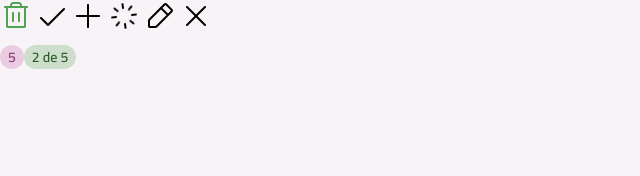
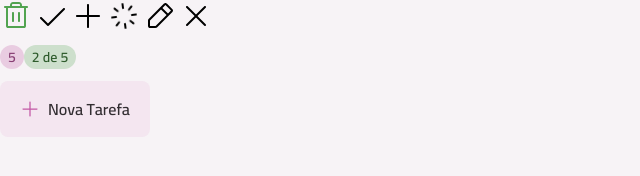
Before and after one commit to Luan-Neumann-Dev/todo-list, a React (Vite) app: page / in a window 1280 px wide. Shown: the part 128-304 px from the top of the page, without its empty margins (0-640 px from the left). Built offline with nearby package versions, Linux system fonts and the light colour scheme.

Commit message:
feat: :sparkles: create button component

```diff
--- a/src/App.tsx
+++ b/src/App.tsx
@@ -9,6 +9,7 @@
 
 import Icon from "./components/icon";
 import Badge from "./components/badge";
+import Button from "./components/button";
 
 export function App() {
   return (
@@ -35,6 +36,10 @@
         <Badge variant='secondary'>5</Badge>
         <Badge>2 de 5</Badge>
       </div>
+
+      <div>
+        <Button icon={PlusIcon}>Nova Tarefa</Button>
+      </div>
     </div>
   )
 }
--- /dev/null
+++ b/src/components/button.tsx
@@ -0,0 +1,74 @@
+import { cva, type VariantProps } from "class-variance-authority"
+import Icon from "./icon"
+import Text from "./text";
+
+export const buttonVariants = cva(`
+    flex items-center justify-center cursor-pointer
+    transition rounded-lg group gap-2
+`, {
+    variants: {
+        variant: {
+            primary: 'bg-gray-200 hover:bg-pink-light'
+        },
+        size: {
+            md: 'h-14 py-4 px-5'
+        },
+        disabled: {
+            true: 'opacity-50 pointer-events-none'
+        }
+    },
+    defaultVariants: {
+        variant: 'primary',
+        size: 'md',
+        disabled: false
+    }
+});
+
+export const buttonIconVariants = cva('transition', {
+    variants: {
+        variant: {
+            primary: 'fill-pink-base'
+        },
+        size: {
+            md: 'w-5 h-5'
+        }
+    },
+    defaultVariants: {
+        variant: 'primary',
+        size: 'md'
+    }
+})
+
+export const buttonTextVariants = cva('', {
+    variants: {
+        variant: {
+            primary: 'text-gray-400'
+        }
+    },
+    defaultVariants: {
+        variant: 'primary'
+    }
+})
+
+interface ButtonProps
+    extends Omit<React.ComponentProps<'button'>, 'size' | 'disabled'>,
+    VariantProps<typeof buttonVariants> {
+    icon?: React.ComponentProps<typeof Icon>['svg']
+}
+
+export default function Button({
+    variant,
+    size,
+    disabled,
+    className,
+    children,
+    icon: IconComponent,
+    ...props
+}: ButtonProps) {
+    return <button className={buttonVariants({ variant, size, disabled, className })} {...props}>
+        {IconComponent && (<Icon svg={IconComponent} className={buttonIconVariants({ variant, size })} />)}
+        <Text variant='body-md-bold' className={buttonTextVariants({ variant })}>
+            {children}
+        </Text>
+    </button>
+}
```
